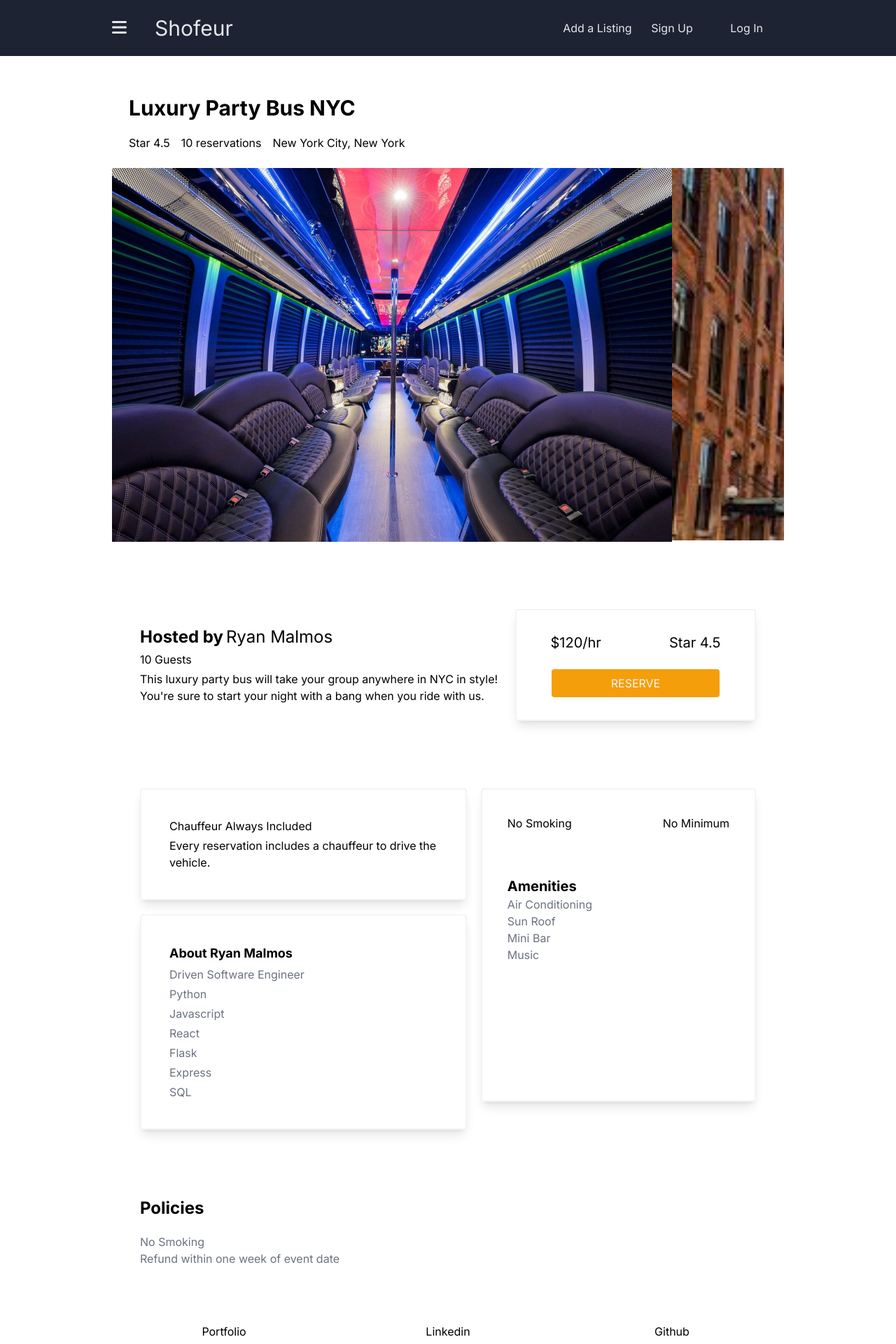
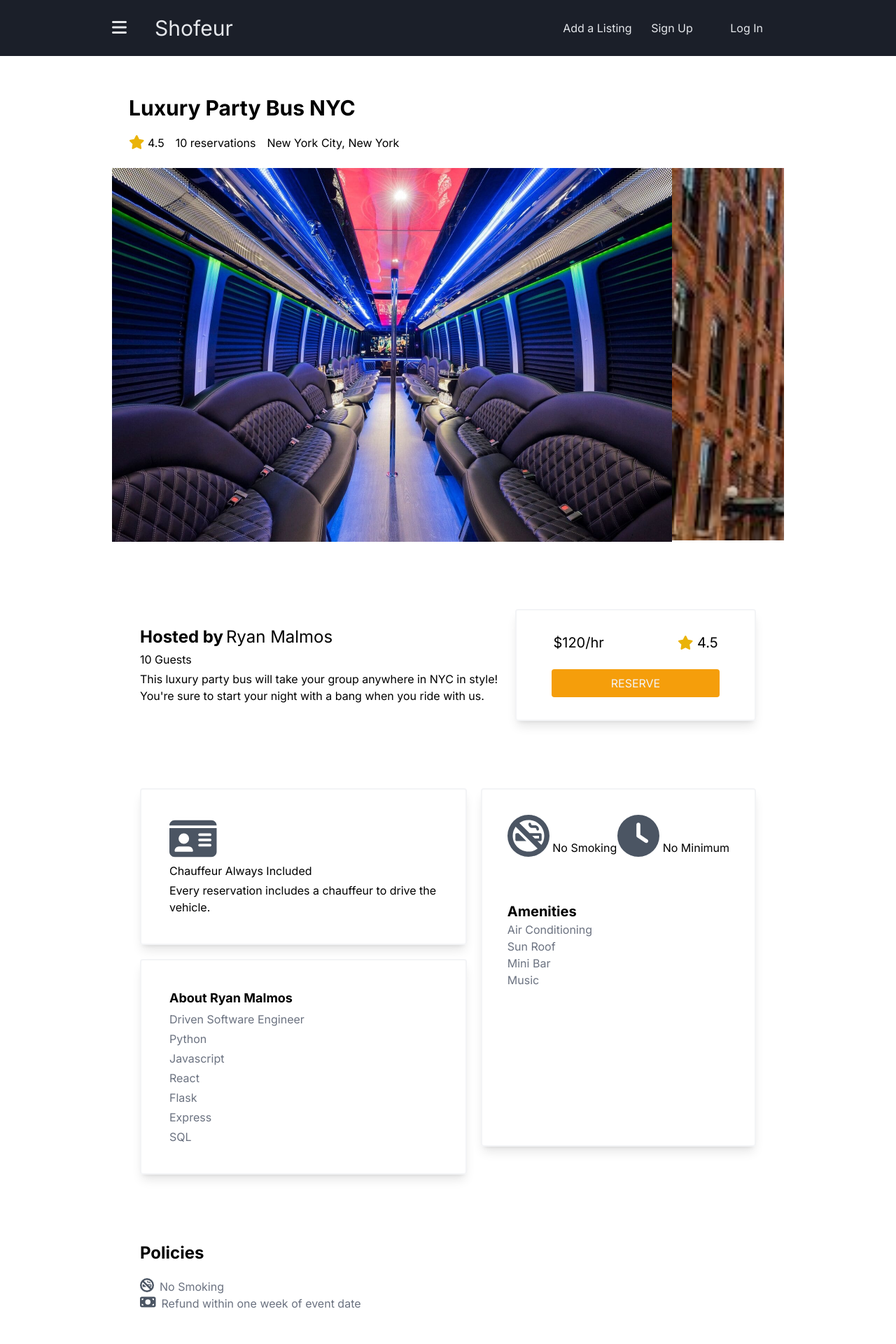
Before and after one commit to RMPasta/Shofeur, a Next.js app: page / in a window 1280 px wide. Shown: the top 1920 px of the page at 70% size. Built offline with nearby package versions, Linux system fonts and the light colour scheme.

Commit message:
add more icons and styling

```diff
--- a/src/app/page.tsx
+++ b/src/app/page.tsx
@@ -1,11 +1,13 @@
 import Location from "@/components/Location/Location"
 import Navigation from "@/components/NavBar/Navigation"
+import Footer from "@/components/Footer/Footer"
 
 export default function Home() {
   return (
     <main className="flex flex-col">
       <Navigation />
       <Location />
+      <Footer />
     </main>
   )
 }
--- a/src/components/Footer/Footer.tsx
+++ b/src/components/Footer/Footer.tsx
@@ -2,7 +2,7 @@
 
 export default function Footer() {
     return (
-    <div className="flex justify-between items-center h-full w-full mt-20">
+    <div className="flex justify-between items-center h-20 w-full mt-20">
         <a href="https://rmpasta.github.io/RMPortfolio/" target="_blank" className="transition-colors duration-700 hover:bg-slate-700 hover:text-gray-200 w-1/3 h-full flex items-center justify-center hover:cursor-pointer ">Portfolio</a>
         <a href="https://www.linkedin.com/in/ryan-malmos/" target="_blank" className="transition-colors duration-700 hover:bg-slate-700 hover:text-gray-200 w-1/3 h-full flex items-center justify-center hover:cursor-pointer">Linkedin</a>
         <a href="https://github.com/RMPasta/Shofeur" target="_blank" className="transition-colors duration-700 hover:bg-slate-700 hover:text-gray-200 w-1/3 h-full flex items-center justify-center hover:cursor-pointer">Github</a>
--- a/src/components/Location/Location.tsx
+++ b/src/components/Location/Location.tsx
@@ -7,7 +7,10 @@ import nyc4 from '../../app/assets/nyc-4.jpg';
 import LocationDetails from './LocationDetails';
 import OwnerDetails from './OwnerDetails';
 import LocationPolicies from './LocationPolicies';
-import Footer from "@/components/Footer/Footer"
+import { FontAwesomeIcon } from "@fortawesome/react-fontawesome";
+import {
+  faStar
+} from "@fortawesome/free-solid-svg-icons";
 
 export default function Location() {
   return (
@@ -15,7 +18,10 @@ export default function Location() {
       <div className="flex flex-col gap-5 p-6">
         <h2 className="text-3xl font-bold">Luxury Party Bus NYC</h2>
         <span className="flex gap-4">
-          <p>Star 4.5</p>
+          <p><FontAwesomeIcon
+        icon={faStar}
+        className="text-yellow-500 text-xl"
+      />  4.5</p>
           <p>10 reservations</p>
           <p>New York City, New York</p>
         </span>
@@ -40,7 +46,6 @@ export default function Location() {
       <LocationDetails />
       <OwnerDetails />
       <LocationPolicies />
-      <Footer />
     </div>
   );
 }
--- a/src/components/Location/LocationDetails.tsx
+++ b/src/components/Location/LocationDetails.tsx
@@ -1,3 +1,8 @@
+import { FontAwesomeIcon } from "@fortawesome/react-fontawesome";
+import {
+  faStar
+} from "@fortawesome/free-solid-svg-icons";
+
 export default function LocationDetails() {
     return (
         <div className="flex justify-between items-center gap-5 px-10 mt-24 w-full">
@@ -9,7 +14,10 @@ export default function LocationDetails() {
             <div className='flex flex-col items-center w-2/5 border-2 border-gray-100 rounded shadow-lg shadow-lg py-8'>
                 <span className='flex justify-around w-full text-xl mb-6'>
                     <p>$120/hr</p>
-                    <p>Star 4.5</p>
+                    <p><FontAwesomeIcon
+                    icon={faStar}
+                    className="text-yellow-500 text-xl"
+                />   4.5</p>
                 </span>
                 <button className='transition-colors duration-700 rounded w-60 h-10 bg-amber-500 text-gray-100 hover:bg-amber-600'>RESERVE</button>
             </div>
--- a/src/components/Location/LocationPolicies.tsx
+++ b/src/components/Location/LocationPolicies.tsx
@@ -1,10 +1,16 @@
+import { FontAwesomeIcon } from "@fortawesome/react-fontawesome";
+import {
+  faBanSmoking,
+  faMoneyBill,
+} from "@fortawesome/free-solid-svg-icons";
+
 export default function LocationPolicies() {
     return (
         <div className="flex flex-col gap-5 px-10 mt-24 w-full">
             <h3 className="font-bold text-2xl">Policies</h3>
             <div>
-                <p className="text-gray-500">No Smoking</p>
-                <p className="text-gray-500">Refund within one week of event date</p>
+                <p className="flex gap-2 text-gray-500"><FontAwesomeIcon icon={faBanSmoking} className="text-gray-600 text-xl" />No Smoking</p>
+                <p className="flex gap-2 text-gray-500"><FontAwesomeIcon icon={faMoneyBill} className="text-gray-600 text-xl" />Refund within one week of event date</p>
             </div>
         </div>
     )
--- a/src/components/Location/OwnerDetails.tsx
+++ b/src/components/Location/OwnerDetails.tsx
@@ -1,8 +1,16 @@
+import { FontAwesomeIcon } from "@fortawesome/react-fontawesome";
+import {
+  faBanSmoking,
+  faClock,
+  faIdCard,
+} from "@fortawesome/free-solid-svg-icons";
+
 export default function OwnerDetails() {
     return (
         <div className="flex justify-between gap-5 px-10 mt-24 w-full">
             <div className="flex flex-col gap-5">
                 <div className="flex flex-col gap-1 w-full border-2 border-gray-100 rounded shadow-lg shadow-lg p-10">
+                    <FontAwesomeIcon icon={faIdCard} className="self-start text-gray-600 text-6xl" />
                     <p>Chauffeur Always Included</p>
                     <p>Every reservation includes a chauffeur to drive the vehicle.</p>
                 </div>
@@ -19,8 +27,8 @@ export default function OwnerDetails() {
             </div>
             <div className="flex flex-col gap-1 w-1/2 mb-10 border-2 border-gray-100 rounded shadow-lg shadow-lg p-4">
                 <span className="flex justify-between p-5">
-                    <p>No Smoking</p>
-                    <p>No Minimum</p>
+                    <p><FontAwesomeIcon icon={faBanSmoking} className="text-gray-600 text-6xl" /> No Smoking</p>
+                    <p><FontAwesomeIcon icon={faClock} className="text-gray-600 text-6xl" /> No Minimum</p>
                 </span>
                 <span className="flex flex-col px-5 py-10">
                     <p className="font-bold text-xl">Amenities</p>
--- a/src/components/NavBar/Navigation.tsx
+++ b/src/components/NavBar/Navigation.tsx
@@ -2,7 +2,7 @@ import SlideOutMenu from "./SlideOutMenu";
 
 export default function Navigation() {
     return (
-      <div className="flex justify-between items-center fixed top-0 px-40 w-full h-20 bg-gray-900 bg-opacity-95 text-gray-200">
+      <div className="flex justify-between items-center fixed top-0 px-40 w-full h-20 bg-gray-950 bg-opacity-90 text-gray-200">
         <div className="flex justify-between items-center gap-10">
           <SlideOutMenu />
           <h1 className="text-3xl">Shofeur</h1>
--- a/src/components/NavBar/SlideOutMenu.tsx
+++ b/src/components/NavBar/SlideOutMenu.tsx
@@ -3,15 +3,16 @@
 import { useState } from 'react';
 import { FontAwesomeIcon } from "@fortawesome/react-fontawesome";
 import {
-  faMagnifyingGlass,
-  faCircleStop,
+  faXmark,
   faBars
 } from "@fortawesome/free-solid-svg-icons";
 
 export default function SlideOutMenu() {
   const [showMenu, setShowMenu] = useState(false);
+  const [showX, setShowX] = useState(false);
 
   const menuToggle = () => {
+      setShowX(!showX)
       setShowMenu(!showMenu);
   };
 
@@ -20,10 +21,16 @@ export default function SlideOutMenu() {
   return (
     <div className='z-10'>
       <p onClick={menuToggle} className='hover:cursor-pointer'>
+        {(showX ?
+        <FontAwesomeIcon
+        icon={faXmark}
+        className="text-gray-200 text-2xl"
+      /> :
         <FontAwesomeIcon
         icon={faBars}
         className="text-gray-200 text-2xl"
       />
+        )}
       </p>
 
       <div className={ulClassName}>
```
